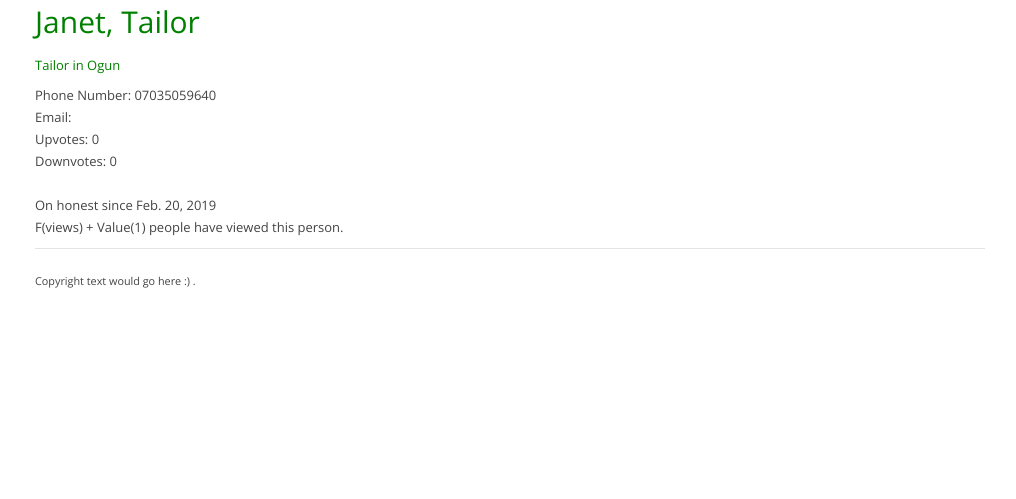
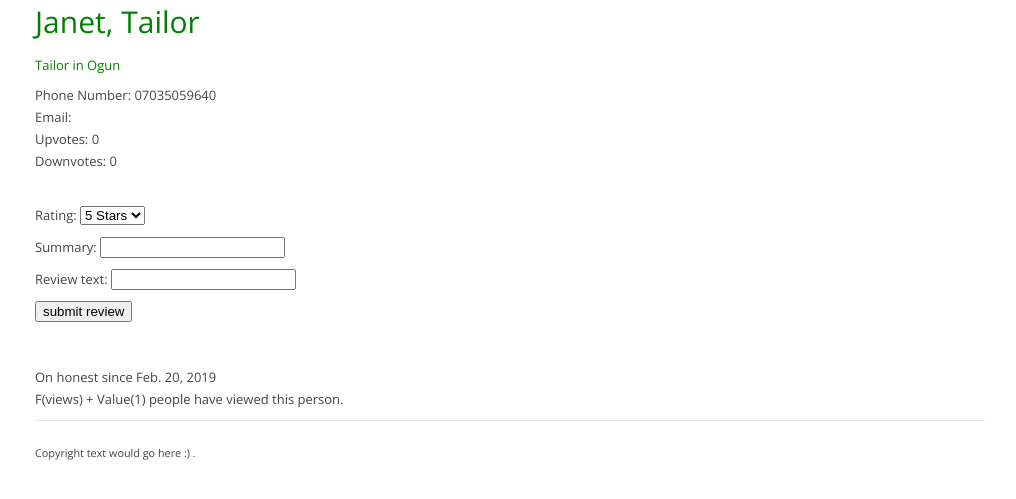
Before and after one commit to osaimola/honestapp_project, a Django app: a page that uses honest/templates/honest/person.html in a window 1280 px wide. Shown: the part 152-651 px from the top of the page, without its empty margins (130-1146 px from the left). Run offline with Django 3.2, Linux system fonts and the light colour scheme; data comes from the database, SQL or seed files in the repository; both versions use the stored data as it was after the commit.

Commit message:
add feature to leave reviews

```diff
--- a/honest/admin.py
+++ b/honest/admin.py
@@ -1,5 +1,5 @@
 from django.contrib import admin
-from honest.models import Category, Area, Person, UserProfile
+from honest.models import Category, Area, Person, UserProfile, Review
 
 
 # Register your models here.
@@ -15,3 +15,4 @@ admin.site.register(Category, CategoryAdmin)
 admin.site.register(Area)
 admin.site.register(Person)
 admin.site.register(UserProfile)
+admin.site.register(Review)
--- a/honest/forms.py
+++ b/honest/forms.py
@@ -1,5 +1,5 @@
 from django import forms
-from honest.models import Category, Area, Person, UserProfile
+from honest.models import Category, Area, Person, UserProfile, Review
 
 
 class CategoryForm(forms.ModelForm):
@@ -33,7 +33,7 @@ class PersonForm(forms.ModelForm):
         # point form to this model to populate all its fields
         model = Person
         # exclude fields which users should not be able to influence/interact with
-        exclude = ('date_added', 'views', 'upvotes', 'downvotes',)
+        exclude = ('date_added', 'views', 'upvotes', 'downvotes', 'rating')
 
     def __init__(self, *args, **kwargs):
         # override init to make service and location fields optional
@@ -72,3 +72,10 @@ class UserForm(forms.ModelForm):
     class Meta:
         model = UserProfile
         fields = ('username', 'first_name', 'email', 'password')
+
+
+class ReviewsForm(forms.ModelForm):
+
+    class Meta:
+        model = Review
+        fields = ( 'rating', 'summary', 'review_text')
--- a/honest/models.py
+++ b/honest/models.py
@@ -52,6 +52,7 @@ class Person(models.Model):
     views = models.IntegerField(default=0)
     upvotes = models.IntegerField(default=0)
     downvotes = models.IntegerField(default=0)
+    rating = models.FloatField(default=0)
 
     def __str__(self):
         return self.first_name
@@ -65,8 +66,35 @@ class Person(models.Model):
         """return the weight of all votes, positive if upvotes are more, negative if downvotes are more"""
         return self.upvotes > self.downvotes
 
+    #def set_average_rating(self):
+
+
 
 class UserProfile(User):
 
     def __str__(self):
         return self.username
+
+
+class Review(models.Model):
+    ONE_STAR = 1
+    TWO_STARS = 2
+    THREE_STARS = 3
+    FOUR_STARS = 4
+    FIVE_STARS = 5
+
+    CHOICE_SET = (
+        (ONE_STAR, "1 Star"),
+        (TWO_STARS, "2 Stars"),
+        (THREE_STARS, "3 Stars"),
+        (FOUR_STARS, "4 Stars"),
+        (FIVE_STARS, "5 Stars"),
+    )
+    person = models.ForeignKey(Person, on_delete=models.CASCADE, related_name="person")
+    reviewer = models.ForeignKey(UserProfile ,on_delete=models.CASCADE, blank=True, null=True, related_name="reviewer")
+    rating = models.IntegerField(default=5, choices=CHOICE_SET)
+    summary = models.CharField(max_length=40)
+    review_text = models.CharField(max_length=360, blank=True)
+
+    def __str__(self):
+        return self.summary
--- a/honest/templates/honest/add_person.html
+++ b/honest/templates/honest/add_person.html
@@ -9,7 +9,7 @@
 {% endblock %}
 
 {% block body_block %}
-    <form action="/honest/add_person/", id="person_form", method="post">
+    <form action="/honest/add_person/" id="person_form" method="post">
     {%csrf_token%}
     {% for hidden in form.hidden_fields %}
             {{hidden}}
--- a/honest/templates/honest/person.html
+++ b/honest/templates/honest/person.html
@@ -20,6 +20,21 @@
     Upvotes: {{person.upvotes}}<br>
     Downvotes: {{person.downvotes}}<br><br>
 
+        {% for review in reviews %}
+            {{review.rating}}{{review.summary}}{{review.review_text}}
+            <br>
+        {% endfor %}
+
+        <form action="{% url 'honest:person' area_slug category_slug person_id %}" id="review_form" method="post">
+            {% csrf_token %}
+            {{form.as_p}}
+
+            {% if form.errors %}
+            {{form.errors}}
+        {% endif %}
+            <input type="submit" name="submit" value="submit review">
+        </form><br><br>
+
     On honest since {{person.date_added}}<br>
         {{person.views}} people have viewed this person.</p>
 {% endblock %}
--- a/honest/views.py
+++ b/honest/views.py
@@ -7,8 +7,8 @@ from django.urls import reverse
 from django.contrib.auth import login, authenticate, logout
 from django.contrib.auth.decorators import login_required
 
-from honest.models import Category, Person, Area
-from honest.forms import CategoryForm, AreaForm, PersonForm, UserForm
+from honest.models import Category, Person, Area, Review, UserProfile
+from honest.forms import CategoryForm, AreaForm, PersonForm, UserForm, ReviewsForm
 
 
 # Create your views here.
@@ -133,46 +133,75 @@ def category_in_area(request, area_slug, category_slug):
 
 # TODO find out why this_person.views does not display correct value if info is changed in the DB
 def person(request, area_slug, category_slug, person_id):
-    context = {}
-    this_person = Person.objects.get(pk=person_id)
-    context['person'] = this_person
-    this_persons_views = this_person.views
+    if request.method == 'POST':
+        form = ReviewsForm(request.POST)
 
-    # use server side cookies to increment the views for this persons profile
-    # check if this user has visited this person before
-    visits = request.session.get('visits')
-    # if user is visiting for first time increment views by 1
-    if not visits:
-        visits = 1
-        this_person.views = F('views') + 1
-        this_person.save()
+        # save review if form is valid
+        if form.is_valid():
+            pending_review = form.save(commit=False)
+            if request.user.is_authenticated:
+                pending_review.person = Person.objects.get(pk = person_id)
+                # pending_review.reviewer = UserProfile.objects.get(pk = request.user.id)
+            pending_review.save()
+            return HttpResponseRedirect(reverse('honest:person', kwargs={'area_slug':area_slug,
+                                                                         'category_slug':category_slug,
+                                                                         'person_id':person_id}))
+        else:
+            print(form.errors)
 
-    reset_last_visit_time = False
+    else:
+        context = {}
+        this_person = Person.objects.get(pk=person_id)
+        context['person'] = this_person
+        this_persons_views = this_person.views
+        reviews = Review.objects.filter(person = this_person)
+        context['reviews'] =  reviews
 
-    last_visit = request.session.get('last_visit')
-    # if a value for the users last visit does not exist, set the current time to their last visit
-    if last_visit:
-        last_visit_time = datetime.strptime(last_visit[:-7], "%Y-%m-%d %H:%M:%S")
+        # TODO try auto fill person and reviewer, take request.user if user is_authenticated and pull person using the
+        #  person_id, then add this to your review form using commit=FALSE and after that save
 
-        if (datetime.now() - last_visit_time).seconds > 5:
-            # increment the number of views if the last visit was over 30 minutes ago
-            visits = visits + 1
+        form = ReviewsForm()
+        context['form'] = form
+
+        # use server side cookies to increment the views for this persons profile
+        # check if this user has visited this person before
+        visits = request.session.get('visits')
+        # TODO try deep copy of total views for display in template to fix the number of views bug
+        # if user is visiting for first time increment views by 1
+        if not visits:
+            visits = 1
             this_person.views = F('views') + 1
             this_person.save()
-            # and update the last visit cookie, too.
+
+        reset_last_visit_time = False
+
+        last_visit = request.session.get('last_visit')
+        # if a value for the users last visit does not exist, set the current time to their last visit
+        if last_visit:
+            last_visit_time = datetime.strptime(last_visit[:-7], "%Y-%m-%d %H:%M:%S")
+
+            if (datetime.now() - last_visit_time).seconds > 5:
+                # increment the number of views if the last visit was over 30 minutes ago
+                visits = visits + 1
+                this_person.views = F('views') + 1
+                this_person.save()
+                # and update the last visit cookie, too.
+                reset_last_visit_time = True
+        else:
+            # Cookie last_visit doesn't exist, so create it to the current date/time.
             reset_last_visit_time = True
-    else:
-        # Cookie last_visit doesn't exist, so create it to the current date/time.
-        reset_last_visit_time = True
 
-    if reset_last_visit_time:
-        now = datetime.now
-        request.session['last_visit'] = str(datetime.now())
-        request.session['visits'] = visits
-    context['visits'] = visits
-    context['this_persons_views'] = this_persons_views
+        if reset_last_visit_time:
+            # now = datetime.now
+            request.session['last_visit'] = str(datetime.now())
+            request.session['visits'] = visits
+        context['visits'] = visits
+        context['this_persons_views'] = this_persons_views
+        context['area_slug'] = area_slug
+        context['category_slug'] = category_slug
+        context['person_id'] = person_id
+        return render(request, 'honest/person.html', context)
 
-    return render(request, 'honest/person.html', context)
 
 
 # login required decorator to ensure only logged in users can access this page
```
Also changed, not shown: db.sqlite3.
